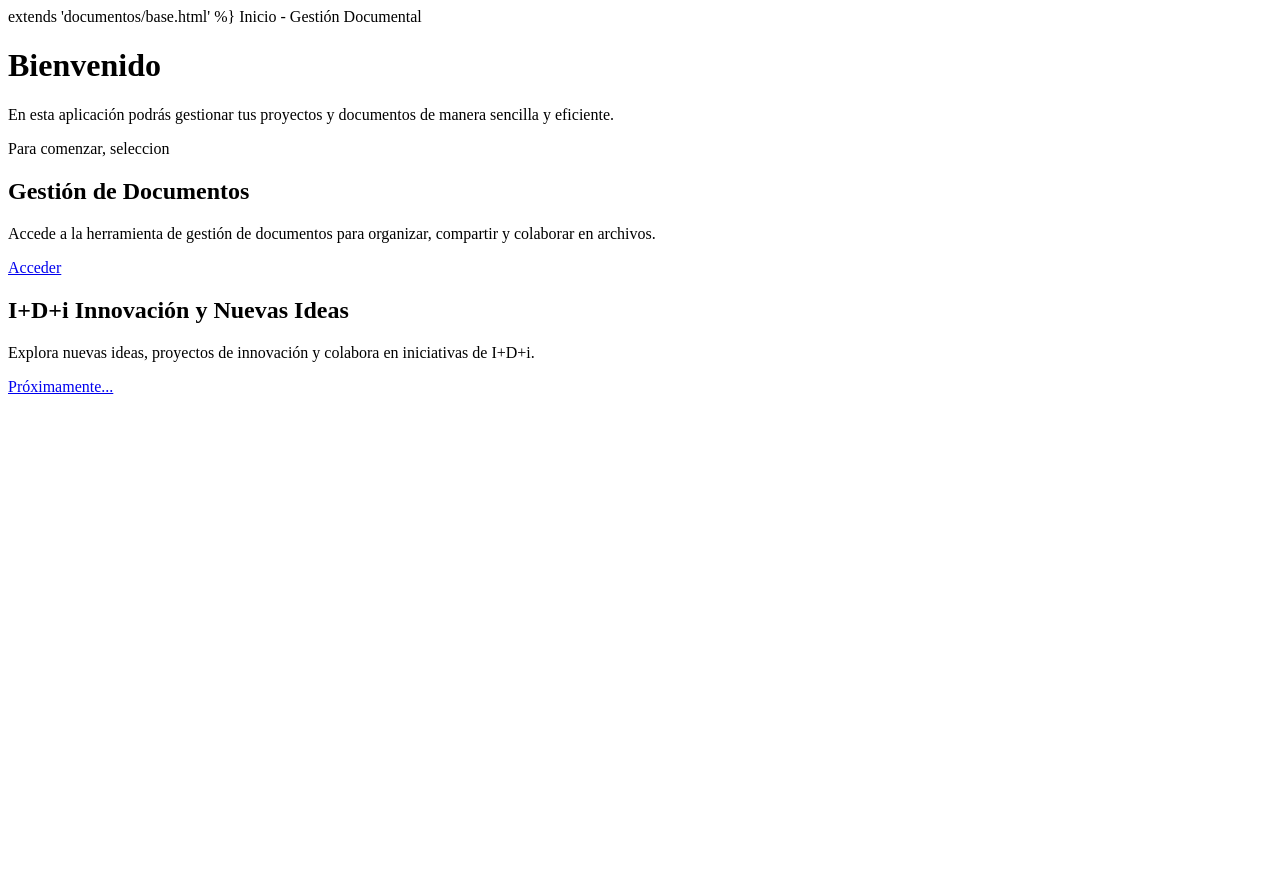
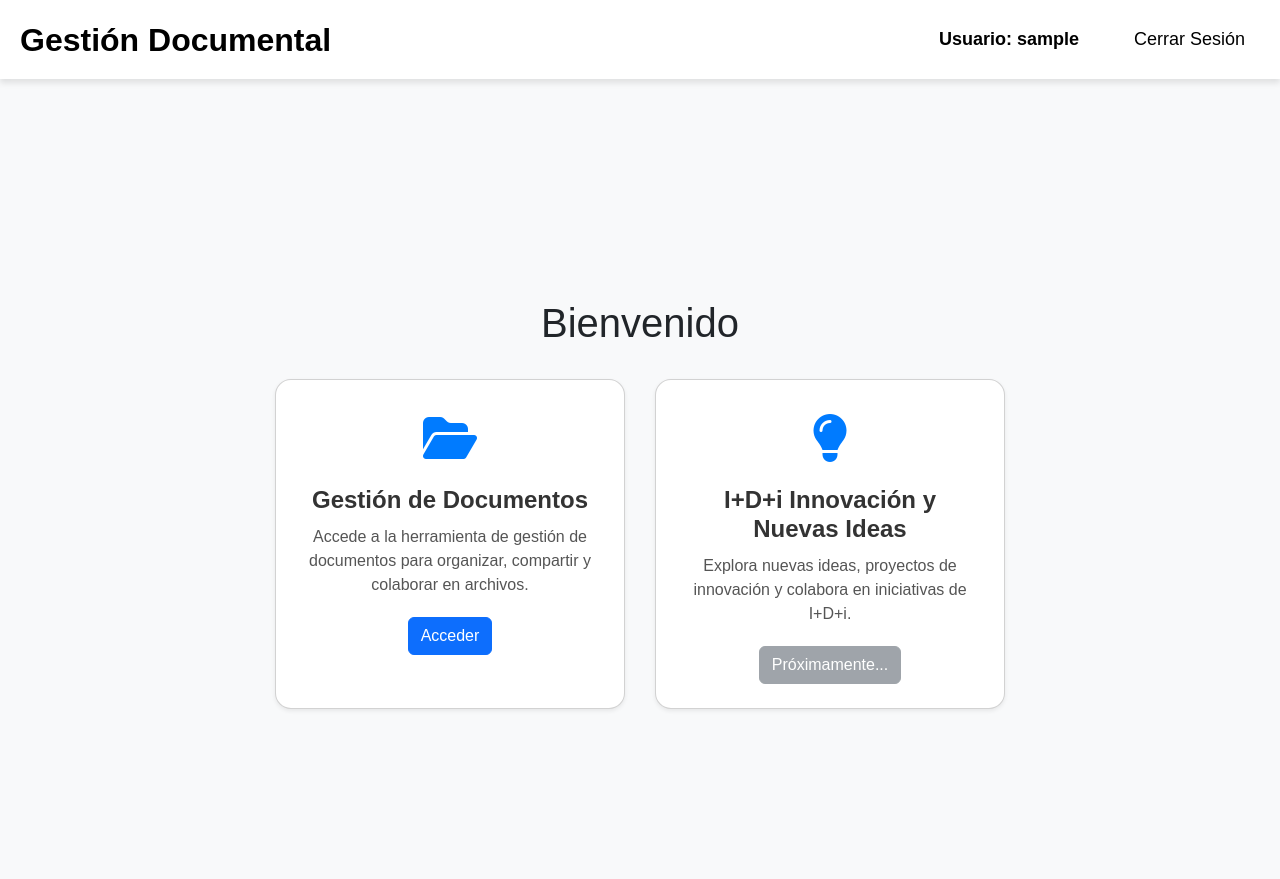
Before and after one commit to felipe97rg/APLICACION_DOCUMENTOS, a Django app: page / in a window 1280 px wide. Before the commit the page ends 394 px from the top, so only its background shows below. Run offline with Django 5.2, Linux system fonts and the light colour scheme; the visitor is signed in with stand-in values (Sample User, id 1).

Commit message:
Pagina de incio 02/28/2025

```diff
--- /dev/null
+++ b/documentos/static/documentos/css/inicio.css
@@ -0,0 +1,190 @@
+/* 🔹 Estilos generales */
+body {
+    min-height: 100vh;
+    background: url("") no-repeat center center fixed;
+    background-size: cover;
+    display: flex;
+    flex-direction: column;
+    font-family: 'Arial', sans-serif;
+    margin: 0;
+    padding: 0;
+}
+
+/* 🔹 Encabezado (Header) */
+.header {
+    width: 100%;
+    background: #ffffff;
+    padding: 10px 20px;
+    display: flex;
+    align-items: center;
+    justify-content: space-between;
+    box-shadow: 0px 4px 6px rgba(0, 0, 0, 0.1);
+    z-index: 1000;
+}
+
+/* Contenedor dentro del Header */
+.header-container {
+    width: 100%;
+    display: flex;
+    align-items: center;
+    justify-content: space-between;
+}
+
+/* Logo */
+.logo {
+    font-size: 32px;
+    color: #000;
+    text-decoration: none;
+    font-weight: 700;
+}
+
+/* 🔹 Menú de navegación */
+.navbar {
+    display: flex;
+    gap: 25px;
+}
+
+/* Enlaces de navegación */
+.navbar .nav-link {
+    font-size: 18px;
+    color: black;
+    font-weight: 500;
+    text-decoration: none;
+    padding: 8px 15px;
+    position: relative;
+    transition: color 0.3s ease-in-out;
+}
+
+/* Efecto hover */
+.navbar .nav-link:hover {
+    color: #007bff;
+}
+
+/* Subrayado en hover */
+.navbar .nav-link::after {
+    content: "";
+    position: absolute;
+    left: 50%;
+    bottom: -2px;
+    width: 0;
+    height: 2px;
+    background: #007bff;
+    transition: all 0.3s ease-in-out;
+}
+
+.navbar .nav-link:hover::after {
+    width: 100%;
+    left: 0;
+}
+
+/* Información del usuario */
+.user-info {
+    font-size: 18px;
+    font-weight: bold;
+    color: black;
+    padding: 8px 15px;
+}
+
+/* 🔹 Contenido principal */
+#inicio-page {
+    background-color: #f8f9fa;
+    display: flex;
+    flex-direction: column;
+    align-items: center;
+    justify-content: center;
+    min-height: 100vh;
+    padding-top: 40px;
+}
+
+/* Título */
+#inicio-page .title {
+    margin-top: 0;
+    padding-top: 10px;
+}
+
+/* 🔹 Tarjetas */
+#inicio-page .card-container {
+    display: flex;
+    gap: 20px;
+    justify-content: center;
+    flex-wrap: wrap;
+}
+
+#inicio-page .card {
+    background: white;
+    border-radius: 16px;
+    box-shadow: 4px 4px 15px rgba(0, 0, 0, 0.1);
+    padding: 20px;
+    width: 350px;
+    display: flex;
+    flex-direction: column;
+    align-items: center;
+    text-align: center;
+    transition: transform 0.2s ease-in-out, box-shadow 0.3s ease-in-out;
+}
+
+#inicio-page .card:hover {
+    transform: scale(1.03);
+    box-shadow: 6px 6px 20px rgba(0, 0, 0, 0.15);
+}
+
+/* Iconos en las tarjetas */
+#inicio-page .card-icon {
+    font-size: 3rem;
+    color: #007bff;
+    margin-bottom: 10px;
+}
+
+/* Título de la tarjeta */
+#inicio-page .card-title {
+    font-size: 1.5rem;
+    font-weight: bold;
+    margin-bottom: 10px;
+    color: #333;
+}
+
+/* Descripción de la tarjeta */
+#inicio-page .card-description {
+    font-size: 1rem;
+    color: #555;
+    margin-bottom: 20px;
+}
+
+/* Botones de las tarjetas */
+#inicio-page .card-button {
+    display: inline-block;
+    padding: 10px 15px;
+    background-color: #007bff;
+    color: white;
+    text-decoration: none;
+    border-radius: 8px;
+    font-weight: bold;
+    transition: background 0.3s ease-in-out;
+}
+
+#inicio-page .card-button:hover {
+    background-color: #0056b3;
+}
+
+/* Botón deshabilitado */
+#inicio-page .card-button.disabled {
+    background-color: #ccc;
+    cursor: not-allowed;
+}
+
+/* 🔹 Animaciones */
+@keyframes fadeIn {
+    from {
+        opacity: 0;
+        transform: translateY(-20px);
+    }
+    to {
+        opacity: 1;
+        transform: translateY(0);
+    }
+}
+
+#inicio-page .title,
+#inicio-page .card {
+    animation: fadeIn 0.8s ease-in-out;
+}
--- a/documentos/templates/documentos/inicio.html
+++ b/documentos/templates/documentos/inicio.html
@@ -1,38 +1,80 @@
-extends 'documentos/base.html' %}
+<!DOCTYPE html>
+<html lang="es">
 
-{% block title %}Inicio - Gestión Documental{% endblock %}
+<head>
+    <meta charset="UTF-8">
+    <meta http-equiv="X-UA-Compatible" content="IE=edge">
+    <meta name="viewport" content="width=device-width, initial-scale=1.0">
+    <title>{% block title %}Gestión Documental{% endblock %}</title>
 
+    <!-- Bootstrap -->
+    <link rel="stylesheet" href="https://cdn.jsdelivr.net/npm/bootstrap@5.3.0/dist/css/bootstrap.min.css">
 
+    <!-- FontAwesome para iconos -->
+    <link rel="stylesheet" href="https://cdnjs.cloudflare.com/ajax/libs/font-awesome/6.4.2/css/all.min.css">
 
-{% block content %}
-<div class="container mb-5 mt-5">
+    {% load static %}
 
-    <h1 class="text-center">Bienvenido</h1>
-    <p class="text-center">En esta aplicación podrás gestionar tus proyectos y documentos de manera sencilla y eficiente.</p>
-    <p class="text-center">Para comenzar, seleccion
-        <div class="row mt-5">
-            <!-- Cuadro para Gestión de Documentos -->
-            <div class="col-md-6 mb-4">
-                <div class="card h-100 text-center">
-                    <div class="card-body">
-                        <h2 class="card-title">Gestión de Documentos</h2>
-                        <p class="card-text">Accede a la herramienta de gestión de documentos para organizar, compartir y colaborar en archivos.</p>
-                        <a href="{% url 'dashboard' %}" class="btn btn-primary">Acceder</a>
+    <!-- CSS personalizados -->
+    <link rel="stylesheet" href="{% static 'documentos/css/base.css' %}">
+    <link rel="stylesheet" href="{% static 'documentos/css/inicio.css' %}">
+</head>
+
+<body>
+
+    <header class="header shadow">
+        <div class="header-container">
+            <a href="{% url 'inicio' %}" class="logo">Gestión Documental</a>
+
+            <nav class="navbar">
+
+                <span class="user-info">Usuario: {{ user.username }}</span>
+
+                <a href="{% url 'logout' %}" class="nav-link">Cerrar Sesión</a>
+            </nav>
+        </div>
+    </header>
+
+    <!-- 🔹 Contenido principal -->
+    <main id="inicio-page" >
+    <h1 class="title">Bienvenido</h1>
+
+    <!-- 🔹 Contenedor de tarjetas -->
+    <div class="container text-center mt-4">
+        <div class="row justify-content-center g-4"> <!-- Agregamos g-4 para espacio entre tarjetas -->
+            <!-- Tarjeta 1 - Gestión de Documentos -->
+            <div class="col-md-4 d-flex justify-content-center">
+                <div class="card p-4 text-center shadow-sm">
+                    <div class="card-icon">
+                        <i class="fa-solid fa-folder-open"></i> <!-- Icono -->
                     </div>
+                    <h2 class="card-title">Gestión de Documentos</h2>
+                    <p class="card-description">
+                        Accede a la herramienta de gestión de documentos para organizar, compartir y colaborar en archivos.
+                    </p>
+                    <a href="{% url 'reporte' %}" class="btn btn-primary">Acceder</a>
                 </div>
             </div>
 
-            <!-- Cuadro para I+D+i Innovación y Nuevas Ideas -->
-            <div class="col-md-6 mb-4">
-                <div class="card h-100 text-center">
-                    <div class="card-body">
-                        <h2 class="card-title">I+D+i Innovación y Nuevas Ideas</h2>
-                        <p class="card-text">Explora nuevas ideas, proyectos de innovación y colabora en iniciativas de I+D+i.</p>
-                        <a href="#" class="btn btn-primary">Próximamente...</a>
+            <!-- Tarjeta 2 - I+D+i Innovación -->
+            <div class="col-md-4 d-flex justify-content-center">
+                <div class="card p-4 text-center shadow-sm">
+                    <div class="card-icon">
+                        <i class="fa-solid fa-lightbulb"></i> <!-- Icono -->
                     </div>
+                    <h2 class="card-title">I+D+i Innovación y Nuevas Ideas</h2>
+                    <p class="card-description">
+                        Explora nuevas ideas, proyectos de innovación y colabora en iniciativas de I+D+i.
+                    </p>
+                    <a href="#" class="btn btn-secondary disabled">Próximamente...</a>
                 </div>
             </div>
         </div>
     </div>
-</div>
-{% endblock %}
+    </main>
+
+    <!-- Bootstrap JS para funcionalidad interactiva -->
+    <script src="https://cdn.jsdelivr.net/npm/bootstrap@5.3.0/dist/js/bootstrap.bundle.min.js"></script>
+</body>
+
+</html>
--- a/documentos/views.py
+++ b/documentos/views.py
@@ -540,7 +540,6 @@ def registrar_evento(request, documento_id):
             evento.etapa_actual = documento.etapa_actual
             evento.version_actual = documento.version_actual
             evento.numero_version = documento.numero_version
-            evento.estado_version = documento.estado_version
             evento.descripcion = descripciones_eventos.get(evento.tipo_evento, "Descripción no disponible")
 
 ###############################################     Validaciones de eventos      ################################################
@@ -766,7 +765,6 @@ def registrar_evento(request, documento_id):
             "etapa_actual": documento.etapa_actual,
             "version_actual": documento.version_actual,
             "numero_version": documento.numero_version,
-            "estado_version": documento.estado_version,
             "ruta_actual": documento.ruta_actual,
             "descripcion": descripciones_eventos.get("Creación de Versión Preliminar", "Descripción no disponible"),
         })
```
Also changed, not shown: documentos/forms.py (+5 -6 lines), 2 other files.
